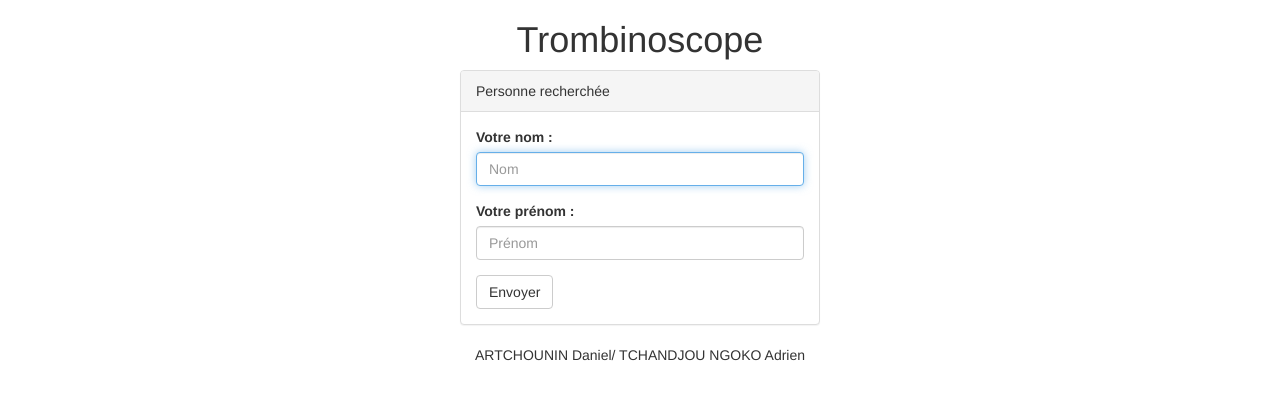
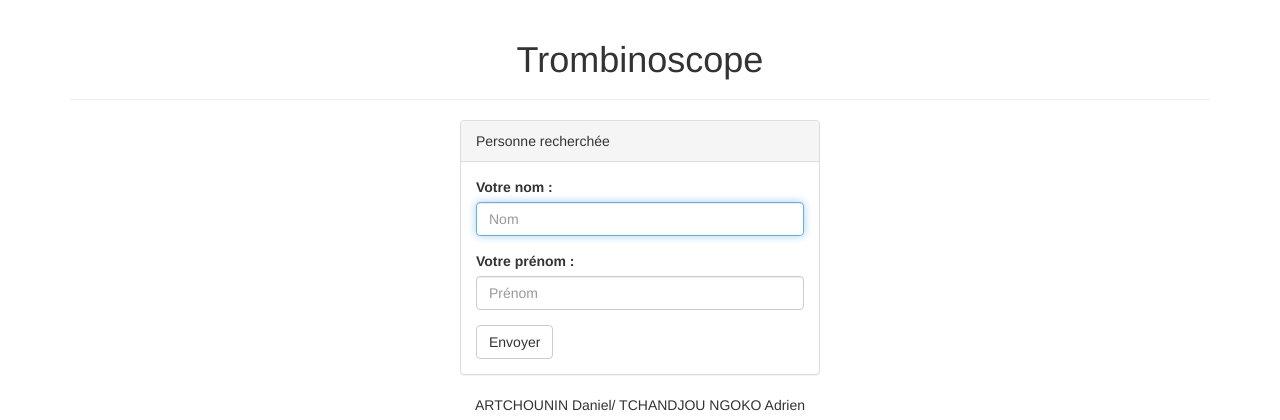
Before and after one commit to atchandj/sr03_projet1, a PHP site: page /index.php in a window 1280 px wide. Shown: the top 420 px of the page. Run offline with PHP 8.4, Linux system fonts and the light colour scheme; some libraries are stand-ins or nearby versions.

Commit message:
Amélioration du header.

```diff
--- a/header.php
+++ b/header.php
@@ -1,3 +1,3 @@
-<header class="text-center">
+<header class="text-center page-header">
 	<h1>Trombinoscope</h1>
 </header>
```
